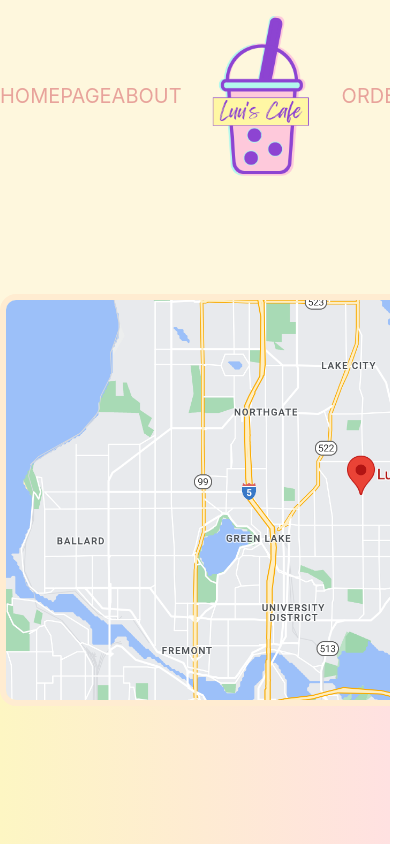
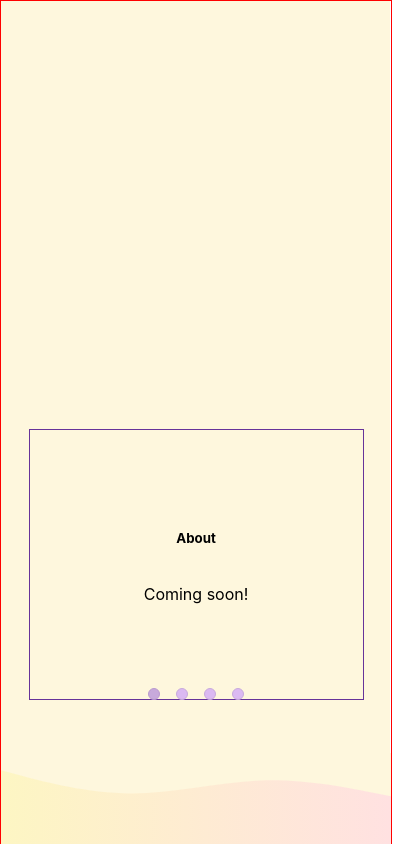
Before and after one commit to agtTwilight/luuscafe, a React (Create React App) app: page / in a window 390 px wide. Shown: the top 844 px of the page, 414 px wide, since content can reach past the window. Built offline with nearby package versions, Linux system fonts and the light colour scheme.

Commit message:
added mobile structure for home main

```diff
--- a/src/App.js
+++ b/src/App.js
@@ -4,7 +4,7 @@ import Homepage from './pages/homepage';
 function App() {
 	return (
 		<div className="App">
-			<Header />
+			{/* <Header /> */}
 			<Homepage />
 		</div>
 	);
--- a/src/components/homeMain/index.js
+++ b/src/components/homeMain/index.js
@@ -20,9 +20,7 @@ export const HomeMain = () => {
 			const carousel = document.querySelector(
 				'.snap-container-horizontal'
 			).children;
-
 			const nav = document.querySelector('#carousel-nav').children;
-
 			carousel[slide].classList.add('hide-carousel');
 			nav[slide].classList.remove('active-nav');
 			nav[slide + 1].classList.add('active-nav');
@@ -31,7 +29,7 @@ export const HomeMain = () => {
 		}
 	};
 
-	const perviousSlide = () => {
+	const previousSlide = () => {
 		if (slide !== 0) {
 			const carousel = document.querySelector(
 				'.snap-container-horizontal'
@@ -87,7 +85,7 @@ export const HomeMain = () => {
 			<section id="carousel">
 				<img
 					id="carousel-left"
-					onClick={perviousSlide}
+					onClick={previousSlide}
 					src={left}
 					alt="a left arrow"
 				></img>
--- a/src/components/homeMain/style.css
+++ b/src/components/homeMain/style.css
@@ -1,6 +1,4 @@
 .snap-container-horizontal {
-	height: 400px;
-	width: 500px;
 	overflow: hidden;
 	display: flex;
 }
@@ -24,23 +22,12 @@
 
 #home-main {
 	padding-top: 10rem;
-	height: calc(100% - 10rem);
 	position: relative;
 	display: flex;
-	justify-content: space-evenly;
-	align-items: center;
 }
 
 #map-a {
 	z-index: 1;
-}
-
-#map-location {
-	height: 400px;
-	width: 500px;
-	border: 6px solid var(--highlightyellow);
-	border-radius: 16px;
-	transition: 0.3s ease-in-out;
 }
 
 #carousel {
@@ -89,9 +76,35 @@
 
 @media (max-width: 999px) {
 	.snap-container-horizontal {
+		height: 269px;
+		width: 333px;
+		border: solid rebeccapurple 1px;
 		scroll-snap-type: inline mandatory;
 		overflow-x: scroll;
 		overscroll-behavior-inline: contain;
+	}
+
+	#home-main {
+		flex-direction: column-reverse;
+		justify-content: space-evenly;
+		align-items: center;
+		border: solid red 1px;
+		height: calc(180vh - 11rem);
+	}
+
+	#map-a {
+		position: relative;
+		height: 269px;
+		width: 333px;
+		align-self: center;
+	}
+
+	#map-location {
+		height: 257px;
+		width: 321px;
+		border: 6px solid var(--highlightyellow);
+		border-radius: 16px;
+		transition: 0.3s ease-in-out;
 	}
 
 	#carousel-left {
@@ -104,6 +117,25 @@
 }
 
 @media (min-width: 1000px) {
+	.snap-container-horizontal {
+		height: 400px;
+		width: 500px;
+	}
+
+	#home-main {
+		height: calc(100% - 11rem);
+		justify-content: space-evenly;
+		align-items: center;
+	}
+
+	#map-location {
+		height: 400px;
+		width: 500px;
+		border: 6px solid var(--highlightyellow);
+		border-radius: 16px;
+		transition: 0.3s ease-in-out;
+	}
+
 	#map-location:hover {
 		border: 6px solid var(--darkhighlightyellow);
 	}
--- a/src/pages/homepage/style.css
+++ b/src/pages/homepage/style.css
@@ -1,10 +1,7 @@
 .snap-container-vertical {
 	position: absolute;
-	scroll-snap-type: y mandatory;
 	scroll-behavior: smooth;
-	overflow-y: scroll;
 	width: 100%;
-	height: 100%;
 	background-color: var(--bgyellow);
 }
 
@@ -12,10 +9,25 @@
 	scroll-snap-align: start;
 	scroll-snap-stop: always;
 	display: flex;
-	height: 100%;
+	height: 100vh;
 	width: 100%;
 }
 
 .snap-container-vertical::-webkit-scrollbar {
 	display: none;
 }
+
+@media (max-width: 999px) {
+}
+
+@media (min-width: 1000px) {
+	.snap-container-vertical {
+		scroll-snap-type: y mandatory;
+		overflow-y: scroll;
+		height: 100%;
+	}
+
+	.snap-page-vertical {
+		/* height: 100%; */
+	}
+}
```
